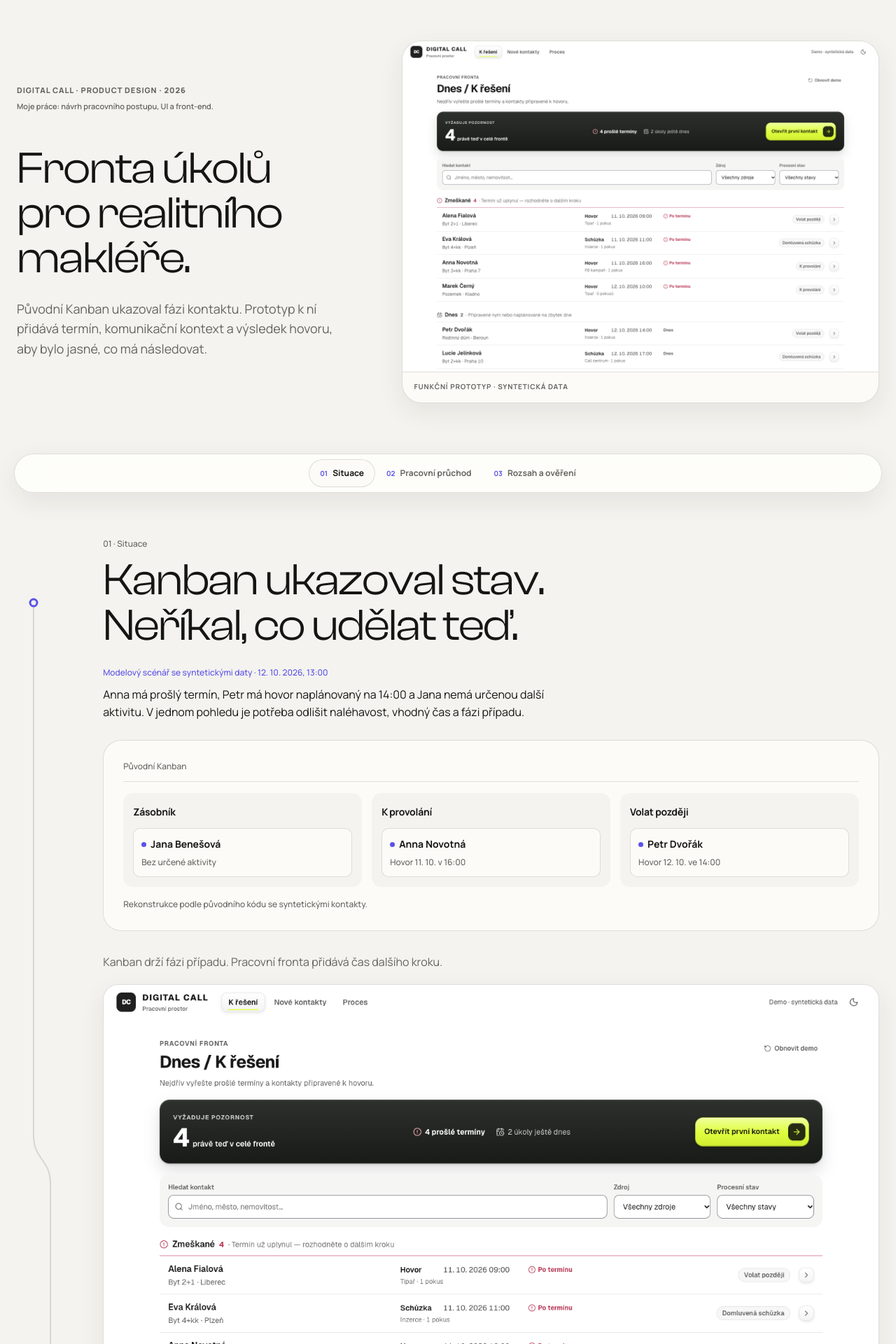
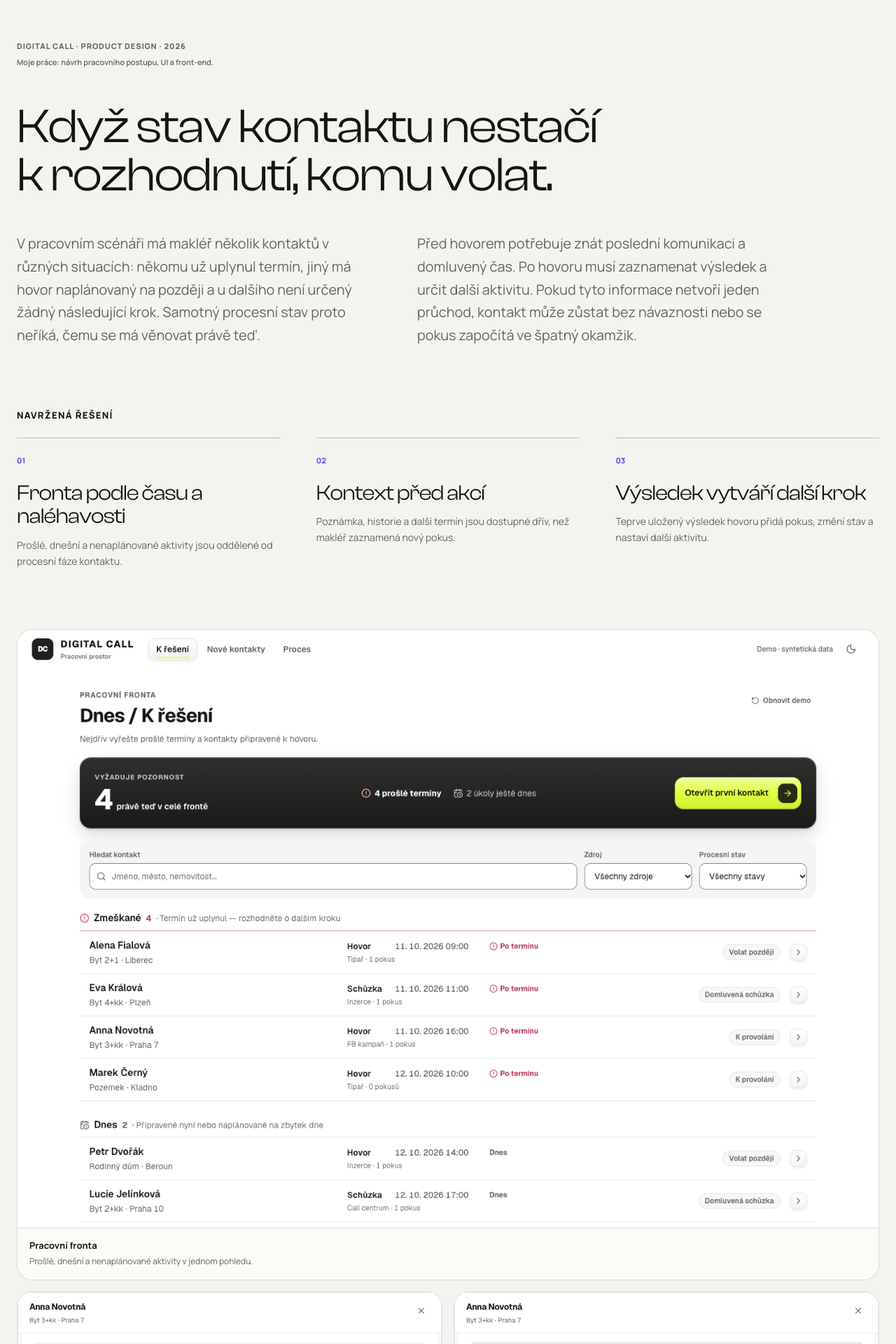
Before and after one commit to DP8778/davidpesek_portfolio, a Next.js app: page /Portfolio/Projekt-no8 in a window 1280 px wide. Shown: the part 100-2020 px from the top of the page at 70% size. Built offline with nearby package versions, Linux system fonts and the light colour scheme.

Commit message:
rewrite: explain Digital Call problem before solution

```diff
--- a/app/Portfolio/Projekt-no8/DigitalCallCaseStudy.jsx
+++ b/app/Portfolio/Projekt-no8/DigitalCallCaseStudy.jsx
@@ -5,7 +5,6 @@ import gsap from "gsap";
 import { ScrollTrigger } from "gsap/ScrollTrigger";
 import {
   chapterLinks,
-  modelContacts,
   solutionSteps,
 } from "./content";
 import styles from "./DigitalCallCaseStudy.module.scss";
@@ -18,7 +17,6 @@ gsap.registerPlugin(ScrollTrigger);
 const DEMO_URL = "https://digital-call-module.vercel.app/";
 const CODE_URL = "https://github.com/DP8778/digital_call_module";
 const CURRENT_SOURCE = `${CODE_URL}/blob/7b1b344`;
-const ORIGINAL_SOURCE = `${CODE_URL}/blob/0deaacd`;
 const CAPTURE_NOTES_URL = "https://github.com/DP8778/davidpesek_portfolio/blob/main/app/Portfolio/Projekt-no8/CAPTURE_NOTES.md";
 const CHAPTER_ALIASES = { decisions: "solution", approach: "solution", "data-and-rules": "scope-and-validation", validation: "scope-and-validation", next: "scope-and-validation" };
 
@@ -366,25 +364,6 @@ function ChapterNavigation() {
   );
 }
 
-function PrototypeWireframe() {
-  return (
-    <figure className={styles.prototype}>
-      <div className={styles.prototypeTop}>
-        <I18nText>Původní Kanban</I18nText>
-      </div>
-      <div className={styles.prototypeColumns}>
-        {[modelContacts[2], modelContacts[0], modelContacts[1]].map((contact) => (
-          <div key={contact.name}>
-            <strong><I18nText>{contact.status}</I18nText></strong>
-            <span className={styles.prototypeCard}><i /><I18nText>{contact.name}</I18nText><small><I18nText>{contact.activity}</I18nText></small></span>
-          </div>
-        ))}
-      </div>
-      <figcaption><I18nText>Rekonstrukce podle původního kódu se syntetickými kontakty.</I18nText></figcaption>
-    </figure>
-  );
-}
-
 export default function DigitalCallCaseStudy() {
   const [theme, toggleTheme] = usePortfolioTheme();
   const [viewer, setViewer] = useState(null);
@@ -411,23 +390,39 @@ export default function DigitalCallCaseStudy() {
         <section className={styles.caseIntro} aria-labelledby="page-title">
           <div className={styles.caseIntroCopy}>
             <div className={styles.caseIdentity}>
-            <span><I18nText>Digital Call · Product design · 2026</I18nText></span>
-            <p><I18nText>Moje práce: návrh pracovního postupu, UI a front-end.</I18nText></p>
+              <span><I18nText>Digital Call · Product design · 2026</I18nText></span>
+              <p><I18nText>Moje práce: návrh pracovního postupu, UI a front-end.</I18nText></p>
             </div>
-            <h1 id="page-title"><I18nText>Fronta úkolů pro realitního makléře.</I18nText></h1>
-            <p className={styles.caseIntroLead}><I18nText>Původní Kanban ukazoval fázi kontaktu. Prototyp k ní přidává termín, komunikační kontext a výsledek hovoru, aby bylo jasné, co má následovat.</I18nText></p>
+            <h1 id="page-title"><I18nText>Když stav kontaktu nestačí k rozhodnutí, komu volat.</I18nText></h1>
+            <div className={styles.caseProblemCopy}>
+              <p><I18nText>V pracovním scénáři má makléř několik kontaktů v různých situacích: někomu už uplynul termín, jiný má hovor naplánovaný na později a u dalšího není určený žádný následující krok. Samotný procesní stav proto neříká, čemu se má věnovat právě teď.</I18nText></p>
+              <p><I18nText>Před hovorem potřebuje znát poslední komunikaci a domluvený čas. Po hovoru musí zaznamenat výsledek a určit další aktivitu. Pokud tyto informace netvoří jeden průchod, kontakt může zůstat bez návaznosti nebo se pokus započítá ve špatný okamžik.</I18nText></p>
+            </div>
           </div>
-          <figure className={styles.caseIntroPreview}>
-            <I18nElement as="img"
-              src="/digital-call/story-queue-desktop.png"
-              width="1440"
-              height="1000"
-              alt="Pracovní fronta Digital Call se zmeškanými a dnešními hovory"
-              loading="eager"
-              decoding="async"
-            />
-            <figcaption><I18nText>Funkční prototyp · syntetická data</I18nText></figcaption>
-          </figure>
+
+          <section className={styles.introSolutions} aria-labelledby="intro-solutions-title">
+            <h2 id="intro-solutions-title"><I18nText>Navržená řešení</I18nText></h2>
+            <ol>
+              <li><span>01</span><h3><I18nText>Fronta podle času a naléhavosti</I18nText></h3><p><I18nText>Prošlé, dnešní a nenaplánované aktivity jsou oddělené od procesní fáze kontaktu.</I18nText></p></li>
+              <li><span>02</span><h3><I18nText>Kontext před akcí</I18nText></h3><p><I18nText>Poznámka, historie a další termín jsou dostupné dřív, než makléř zaznamená nový pokus.</I18nText></p></li>
+              <li><span>03</span><h3><I18nText>Výsledek vytváří další krok</I18nText></h3><p><I18nText>Teprve uložený výsledek hovoru přidá pokus, změní stav a nastaví další aktivitu.</I18nText></p></li>
+            </ol>
+          </section>
+
+          <I18nElement as="div" className={styles.introGallery} aria-label="Přehled navrženého pracovního průchodu">
+            <figure className={styles.introGalleryQueue}>
+              <I18nElement as="img" src="/digital-call/story-queue-desktop.png" width="1440" height="1000" alt="Pracovní fronta se zmeškanými a dnešními hovory" loading="eager" decoding="async" />
+              <figcaption><strong><I18nText>Pracovní fronta</I18nText></strong><span><I18nText>Prošlé, dnešní a nenaplánované aktivity v jednom pohledu.</I18nText></span></figcaption>
+            </figure>
+            <figure>
+              <I18nElement as="img" src="/digital-call/story-detail-desktop.png" width="896" height="655" alt="Detail kontaktu s poznámkou, historií a dalším termínem" loading="eager" decoding="async" />
+              <figcaption><strong><I18nText>Detail kontaktu</I18nText></strong><span><I18nText>Kontext potřebný před rozhodnutím o hovoru.</I18nText></span></figcaption>
+            </figure>
+            <figure>
+              <I18nElement as="img" src="/digital-call/story-confirmation-desktop.png" width="896" height="385" alt="Potvrzení výsledku hovoru a dalšího termínu" loading="eager" decoding="async" />
+              <figcaption><strong><I18nText>Návaznost po hovoru</I18nText></strong><span><I18nText>Výsledek, nový stav a další termín potvrzené společně.</I18nText></span></figcaption>
+            </figure>
+          </I18nElement>
         </section>
 
         <ChapterNavigation />
@@ -436,13 +431,12 @@ export default function DigitalCallCaseStudy() {
           <StoryLine rootRef={storyRef} />
           <div className={styles.storyContent}>
             <section className={styles.chapter} id="problem" data-story-chapter>
-              <ChapterHeading number="01" label="Situace" title="Kanban ukazoval stav. Neříkal, co udělat teď." />
+              <ChapterHeading number="01" label="Situace" title="Tři kontakty, tři různé důvody k pozornosti." />
               <div className={styles.modelIntro}>
                 <p className={styles.scenarioMeta}><I18nText>Modelový scénář se syntetickými daty · 12. 10. 2026, 13:00</I18nText></p>
                 <p><I18nText>Anna má prošlý termín, Petr má hovor naplánovaný na 14:00 a Jana nemá určenou další aktivitu. V jednom pohledu je potřeba odlišit naléhavost, vhodný čas a fázi případu.</I18nText></p>
               </div>
-              <PrototypeWireframe />
-              <p className={styles.comparisonBridge}><I18nText>Kanban drží fázi případu. Pracovní fronta přidává čas dalšího kroku.</I18nText></p>
+              <p className={styles.comparisonBridge}><I18nText>Pracovní fronta proto řadí další krok podle času a naléhavosti. Procesní fáze kontaktu zůstává samostatnou informací.</I18nText></p>
               <div className={styles.queueDesktopEvidence}>
                 <Screenshot
                   desktop="/digital-call/story-queue-desktop.png"
@@ -518,7 +512,7 @@ export default function DigitalCallCaseStudy() {
               <details className={styles.evidenceDisclosure}>
                 <summary><I18nText>Podklady a technické ověření</I18nText></summary>
                 <div>
-                  <p><I18nText>Dochovaný </I18nText><I18nElement as="a" href={`${ORIGINAL_SOURCE}/components/calling/useCallingBoardState.ts`} target="_blank" rel="noreferrer"><I18nText>kód původního Kanbanu ↗</I18nText></I18nElement><I18nText> dokládá výchozí uspořádání, nikoli motivaci autora. </I18nText><I18nElement as="a" href={`${CURRENT_SOURCE}/artifacts/portfolio-handoff/evidence.md`} target="_blank" rel="noreferrer"><I18nText>Technická evidence ↗</I18nText></I18nElement>, <I18nElement as="a" href={`${CURRENT_SOURCE}/components/calling/queueLogic.test.ts`} target="_blank" rel="noreferrer"><I18nText>testy fronty ↗</I18nText></I18nElement><I18nText> a </I18nText><I18nElement as="a" href={`${CURRENT_SOURCE}/components/calling/stateLogic.test.ts`} target="_blank" rel="noreferrer"><I18nText>stavové testy ↗</I18nText></I18nElement><I18nText> dokládají pravidla nového prototypu.</I18nText></p>
+                  <p><I18nElement as="a" href={`${CURRENT_SOURCE}/artifacts/portfolio-handoff/evidence.md`} target="_blank" rel="noreferrer"><I18nText>Technická evidence ↗</I18nText></I18nElement>, <I18nElement as="a" href={`${CURRENT_SOURCE}/components/calling/queueLogic.test.ts`} target="_blank" rel="noreferrer"><I18nText>testy fronty ↗</I18nText></I18nElement><I18nText> a </I18nText><I18nElement as="a" href={`${CURRENT_SOURCE}/components/calling/stateLogic.test.ts`} target="_blank" rel="noreferrer"><I18nText>stavové testy ↗</I18nText></I18nElement><I18nText> dokládají pravidla pracovního průchodu, počítání pokusů a změn stavu.</I18nText></p>
                   <p><I18nText>Snímky této studie vznikly 23. 10. 2026 z lokálního produkčního buildu commitu </I18nText><I18nElement as="a" href={`${CODE_URL}/commit/7b1b344`} target="_blank" rel="noreferrer"><I18nText>7b1b344 ↗</I18nText></I18nElement><I18nText>. Fronta a detail používají 12. 10. 2026 13:00 Europe/Prague; formulář a potvrzení 15:35 téhož dne. Jde o syntetická data a řízený čas pouze v prohlížeči. </I18nText><I18nElement as="a" href="/digital-call/story-schedule-mobile.png" target="_blank" rel="noreferrer"><I18nText>Formulář změny termínu ↗</I18nText></I18nElement>, <I18nElement as="a" href={`${CURRENT_SOURCE}/components/calling/stateLogic.ts`} target="_blank" rel="noreferrer"><I18nText>stavová pravidla ↗</I18nText></I18nElement><I18nText> a </I18nText><I18nElement as="a" href={CAPTURE_NOTES_URL} target="_blank" rel="noreferrer"><I18nText>úplný původ snímků ↗</I18nText></I18nElement><I18nText> dokládají návaznost; poslední odkaz uvádí také starší archivní snímky.</I18nText></p>
                   <p><I18nText>Veřejné demo bylo 25. 10. 2026 ověřeno proti stejné verzi včetně obnovení stránky.</I18nText></p>
                 </div>
--- a/app/Portfolio/Projekt-no8/DigitalCallCaseStudy.module.scss
+++ b/app/Portfolio/Projekt-no8/DigitalCallCaseStudy.module.scss
@@ -811,49 +811,89 @@
 .futureNote { margin-left: 100px; }
 
 .caseIntro {
-  display: grid;
-  grid-template-columns: minmax(320px, .82fr) minmax(0, 1.18fr);
-  gap: clamp(42px, 6vw, 88px);
-  align-items: center;
   width: min(calc(100% - 48px), 1280px);
   margin: clamp(48px, 6vw, 82px) auto clamp(48px, 6vw, 72px);
 
   h1 {
     @include type.heading(1);
-    max-width: 590px;
+    max-width: 1040px;
     margin: 0;
-    font-size: clamp(46px, 5vw, 68px);
+    font-size: clamp(48px, 5.4vw, 74px);
     line-height: 1;
     text-wrap: balance;
   }
 }
 
-.caseIntroLead {
-  @include type.body(lead);
-  max-width: 52ch;
-  margin: 26px 0 0;
+.caseIntroCopy { max-width: 1080px; }
+
+.caseProblemCopy {
+  display: grid;
+  grid-template-columns: repeat(2, minmax(0, 1fr));
+  gap: clamp(28px, 5vw, 70px);
+  max-width: 1080px;
+  margin-top: clamp(32px, 4vw, 48px);
+
+  p {
+    margin: 0;
     color: var(--text-soft);
+    font-size: clamp(17px, 1.55vw, 21px);
+    line-height: 1.65;
+  }
 }
 
-.caseIntroPreview {
+.introSolutions {
+  margin-top: clamp(56px, 7vw, 88px);
+
+  > h2 {
+    margin: 0 0 22px;
+    font-family: var(--font-body);
+    font-size: 13px;
+    font-weight: 800;
+    letter-spacing: .1em;
+    text-transform: uppercase;
+  }
+
+  ol {
+    display: grid;
+    grid-template-columns: repeat(3, minmax(0, 1fr));
+    gap: clamp(22px, 4vw, 54px);
+    margin: 0;
+    padding: 0;
+    list-style: none;
+  }
+
+  li { padding-top: 18px; border-top: 1px solid var(--line-strong); }
+  li > span { color: var(--accent); font-size: 11px; font-weight: 800; }
+  h3 { margin: 20px 0 0; font-family: var(--font-display); font-size: clamp(25px, 2.4vw, 34px); font-weight: 400; letter-spacing: -.03em; line-height: 1.08; }
+  p { margin: 12px 0 0; color: var(--text-soft); font-size: 14px; line-height: 1.65; }
+}
+
+.introGallery {
+  display: grid;
+  grid-template-columns: repeat(2, minmax(0, 1fr));
+  gap: 16px;
+  margin-top: clamp(54px, 7vw, 86px);
+
+  figure {
     overflow: hidden;
     margin: 0;
     border: 1px solid var(--line);
-  border-radius: 28px;
+    border-radius: 22px;
     background: var(--surface);
-  box-shadow: var(--soft-shadow);
+  }
 
-  img { display: block; width: 100%; height: auto; }
+  img { display: block; width: 100%; height: auto; background: #eef2f6; }
   figcaption {
-    padding: 13px 16px 15px;
+    display: grid;
+    gap: 4px;
+    padding: 15px 17px 17px;
     border-top: 1px solid var(--line);
-    color: var(--text-soft);
-    font-size: 10px;
-    font-weight: 700;
-    letter-spacing: .08em;
-    text-transform: uppercase;
+    strong { font-size: 13px; }
+    span { color: var(--text-soft); font-size: 12px; line-height: 1.5; }
   }
 }
+
+.introGalleryQueue { grid-column: 1 / -1; }
 
 // Lens reuses this module; only Digital Call gets the shorter editorial rhythm.
 .digitalCase {
@@ -1063,12 +1103,8 @@
 }
 
 @media (max-width: 900px) {
-  .caseIntro {
-    grid-template-columns: 1fr;
-    gap: 34px;
-  }
-  .caseIntroCopy { max-width: 650px; }
-  .caseIntroPreview { max-width: 720px; }
+  .caseProblemCopy { grid-template-columns: 1fr; gap: 18px; max-width: 720px; }
+  .introSolutions ol { grid-template-columns: 1fr; gap: 26px; }
   .digitalCase .queueDesktopEvidence { display: none; }
   .digitalCase .queueMobileEvidence { display: grid; grid-template-columns: repeat(2, minmax(0, 1fr)); gap: 14px; }
   .digitalCase .queueMobileEvidence .screenshot figcaption { grid-template-columns: 1fr; gap: 12px; }
@@ -1094,10 +1130,15 @@
 
   .caseIdentity { margin-bottom: 26px; font-size: 10px; }
   .caseIdentity p { font-size: 10px; }
-  .caseIntro { width: calc(100% - 28px); margin: 38px auto 46px; gap: 28px; }
+  .caseIntro { width: calc(100% - 28px); margin: 38px auto 46px; }
   .caseIntro h1 { font-size: clamp(38px, 10.5vw, 50px); line-height: 1.02; }
-  .caseIntroLead { margin-top: 20px; font-size: 16px; }
-  .caseIntroPreview { border-radius: 18px; }
+  .caseProblemCopy { margin-top: 26px; }
+  .caseProblemCopy p { font-size: 16px; }
+  .introSolutions { margin-top: 48px; }
+  .introSolutions h3 { font-size: 28px; }
+  .introGallery { grid-template-columns: 1fr; margin-top: 46px; }
+  .introGalleryQueue { grid-column: auto; }
+  .introGallery figure { border-radius: 16px; }
 
   .screenshot {
     border-radius: 16px;
--- a/app/i18n/en.mjs
+++ b/app/i18n/en.mjs
@@ -331,6 +331,28 @@ const english = {
   "Původní Kanban ukazoval fázi kontaktu. Prototyp k ní přidává termín, komunikační kontext a výsledek hovoru, aby bylo jasné, co má následovat.": "The original Kanban showed the contact's stage. The prototype adds an appointment, communication context and call outcome so the next step is clear.",
   "Pracovní fronta Digital Call se zmeškanými a dnešními hovory": "The Digital Call work queue with overdue and today's calls",
   "Funkční prototyp · syntetická data": "Working prototype · synthetic data",
+  "Když stav kontaktu nestačí k rozhodnutí, komu volat.": "When a contact status is not enough to decide who to call.",
+  "V pracovním scénáři má makléř několik kontaktů v různých situacích: někomu už uplynul termín, jiný má hovor naplánovaný na později a u dalšího není určený žádný následující krok. Samotný procesní stav proto neříká, čemu se má věnovat právě teď.": "In this workflow, a broker has several contacts in different situations: one appointment is overdue, another call is scheduled for later, and another contact has no next step. A process status alone does not say what needs attention now.",
+  "Před hovorem potřebuje znát poslední komunikaci a domluvený čas. Po hovoru musí zaznamenat výsledek a určit další aktivitu. Pokud tyto informace netvoří jeden průchod, kontakt může zůstat bez návaznosti nebo se pokus započítá ve špatný okamžik.": "Before a call, the broker needs the latest communication and agreed time. Afterward, they need to record the outcome and define the next activity. If these pieces do not form one workflow, a contact can lose its follow-up or an attempt can be counted at the wrong moment.",
+  "Navržená řešení": "Design responses",
+  "Fronta podle času a naléhavosti": "A queue based on time and urgency",
+  "Prošlé, dnešní a nenaplánované aktivity jsou oddělené od procesní fáze kontaktu.": "Overdue, current and unscheduled activities are separated from the contact's process stage.",
+  "Kontext před akcí": "Context before action",
+  "Poznámka, historie a další termín jsou dostupné dřív, než makléř zaznamená nový pokus.": "The note, history and next appointment are available before the broker records a new attempt.",
+  "Výsledek vytváří další krok": "The outcome creates the next step",
+  "Teprve uložený výsledek hovoru přidá pokus, změní stav a nastaví další aktivitu.": "Only a saved call outcome adds an attempt, changes the status and sets the next activity.",
+  "Přehled navrženého pracovního průchodu": "Overview of the designed workflow",
+  "Pracovní fronta se zmeškanými a dnešními hovory": "Work queue with overdue and today's calls",
+  "Prošlé, dnešní a nenaplánované aktivity v jednom pohledu.": "Overdue, current and unscheduled activities in one view.",
+  "Detail kontaktu s poznámkou, historií a dalším termínem": "Contact detail with a note, history and next appointment",
+  "Detail kontaktu": "Contact detail",
+  "Kontext potřebný před rozhodnutím o hovoru.": "The context needed before deciding to call.",
+  "Potvrzení výsledku hovoru a dalšího termínu": "Confirmation of the call outcome and next appointment",
+  "Návaznost po hovoru": "Follow-up after the call",
+  "Výsledek, nový stav a další termín potvrzené společně.": "The outcome, new status and next appointment confirmed together.",
+  "Tři kontakty, tři různé důvody k pozornosti.": "Three contacts, three different reasons for attention.",
+  "Pracovní fronta proto řadí další krok podle času a naléhavosti. Procesní fáze kontaktu zůstává samostatnou informací.": "The work queue therefore orders the next step by time and urgency. The contact's process stage remains separate information.",
+  "dokládají pravidla pracovního průchodu, počítání pokusů a změn stavu.": "document the workflow rules, attempt counting and status changes.",
   "Pracovní fronta": "Work queue",
   "Detail ve 13:00": "Contact detail at 13:00",
   "Výsledek hovoru": "Call outcome",
```
Lines whose indentation alone changed are shown as unchanged.
